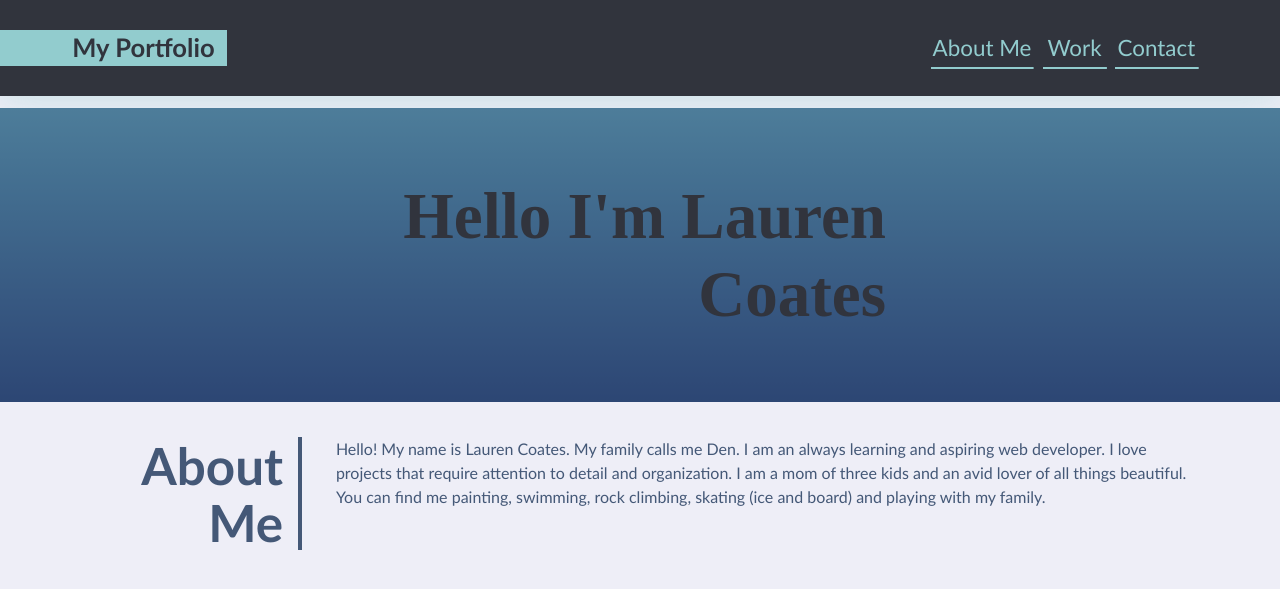
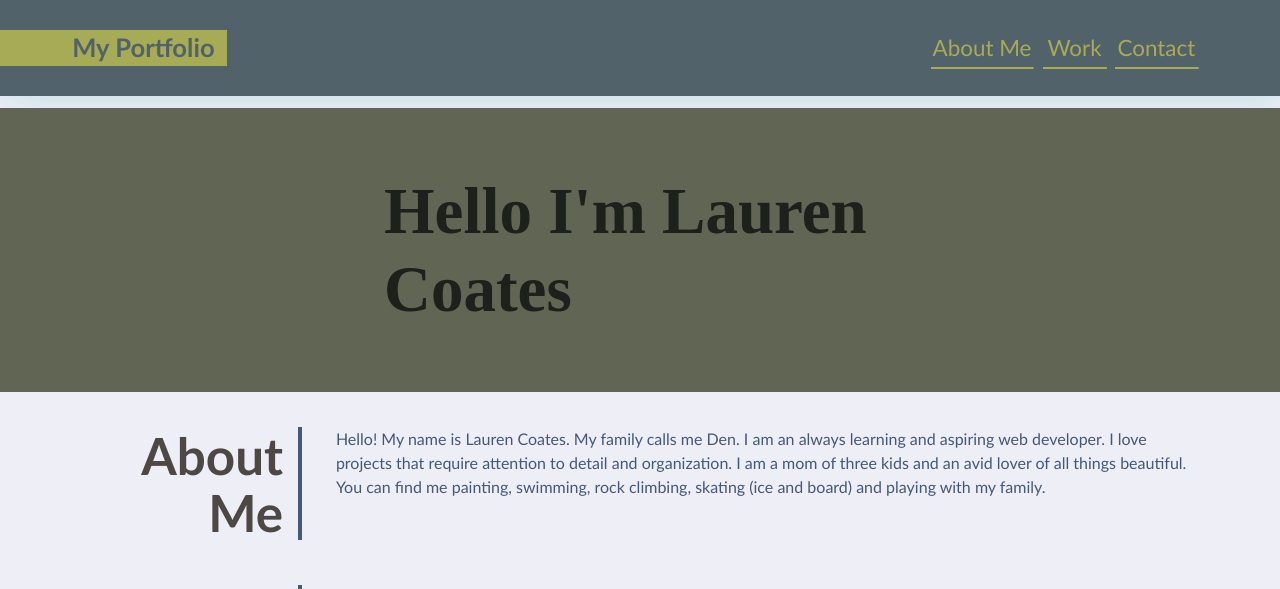
Before and after one commit to Lcoates5/Challenge-2, a plain HTML site: page index.html in a window 1280 px wide. Shown: the top 589 px of the page. Drawn offline with Linux system fonts and the light colour scheme.

Commit message:
add css styling, and adjust links in nav

```diff
--- a/assets/css/style.css
+++ b/assets/css/style.css
@@ -5,9 +5,9 @@
 /* brand color palette */
 :root {
   --primary: rgba(68, 88, 119, 1);
-  --secondary: rgba(146, 204, 206, 1);
-  --tertiary: rgba(49, 52, 61, 1);
-  --dark: rgba(28, 29, 33, 1);
+  --secondary: rgb(167, 171, 85);
+  --tertiary: rgb(82, 98, 107);
+  --dark: rgb(29, 33, 28);
   --light: rgba(238, 238, 247, 1);
 }
 
@@ -29,6 +29,10 @@ h6 {
   margin: 0;
 }
 
+h2 {
+  color: rgb(78, 72, 69);
+}
+
 p {
   margin: 0;
 }
@@ -41,7 +45,7 @@ header {
   flex-wrap: wrap;
   align-items: center;
   background-color: var(--tertiary);
-  box-shadow: 0 5px 35px rgba(146, 204, 206, 0.4);
+  box-shadow: 5px 5px 35px rgba(146, 204, 206, 0.4);
 }
 
 header h1 {
@@ -88,8 +92,8 @@ main {
 }
 
 .hero-banner {
-  background: rgb(68, 88, 120);
-  background-image: url("../images/02-hero-bg.jpg"), linear-gradient(180deg, var(--secondary) 0%, var(--primary) 100%);
+  background: rgb(96, 101, 84);
+  /* background-image: url("../images/02-hero-bg.jpg"), linear-gradient(180deg, var(--secondary) 0%, var(--primary) 100%); */
   background-size: cover;
   background-position: center;
   background-blend-mode: soft-light;
@@ -98,8 +102,6 @@ main {
   padding: 5% 30%;
   display: flex;
   justify-content: center;
-  align-items: flex-end;
-  text-align: right;
   margin-top: 1%;
 }
 
@@ -109,9 +111,9 @@ main {
 
 .hero-banner h2 {
 
-  color: var(--tertiary);
+  color: var(--dark);
   margin: 0;
-  padding: 5px 10px;
+  padding: 0px 0px;
   font-size: 2.3rem;
   line-height: 1.2;
   display: inline;
@@ -227,6 +229,7 @@ main {
 /* TODO: Add portfolio project images here*/
 #horiseon {
   background-image: url("../digital-marketing-meeting.jpg");
+
 }
 
 #comingsoon1 {
--- a/index.html
+++ b/index.html
@@ -15,9 +15,9 @@
         <h1>My Portfolio</h1>
         <nav>
             <ul>
-                <li> <a href="#">About Me</a></li>
-                <li> <a href="#">Work</a></li>
-                <li> <a href="#">Contact</a></li>
+                <li> <a href="#about-me">About Me</a></li>
+                <li> <a href="#horiseon">Work</a></li>
+                <li> <a href="#section-contact">Contact</a></li>
             </ul>
         </nav>
     </header>
@@ -26,7 +26,7 @@
     </div>
 
     <main class="page-wrapper">
-        <section class="page-section">
+        <section class="page-section" id="about-me">
             <h2>About Me</h2>
             <div>
                 <p> Hello! My name is Lauren Coates. My family calls me Den. I am an always learning and aspiring web developer.
@@ -67,7 +67,7 @@
         </section>
         <section class="page-section">
             <h2>Contact Me</h2>
-            <div class="contact">
+            <div class="contact" id="section-contact">
                 <a href="#">4804901925</a>
                 <a href="https://mail.google.com/">lspassey@gmail</a>
                 <a href="https://github.com/">Git Hub</a>
```
